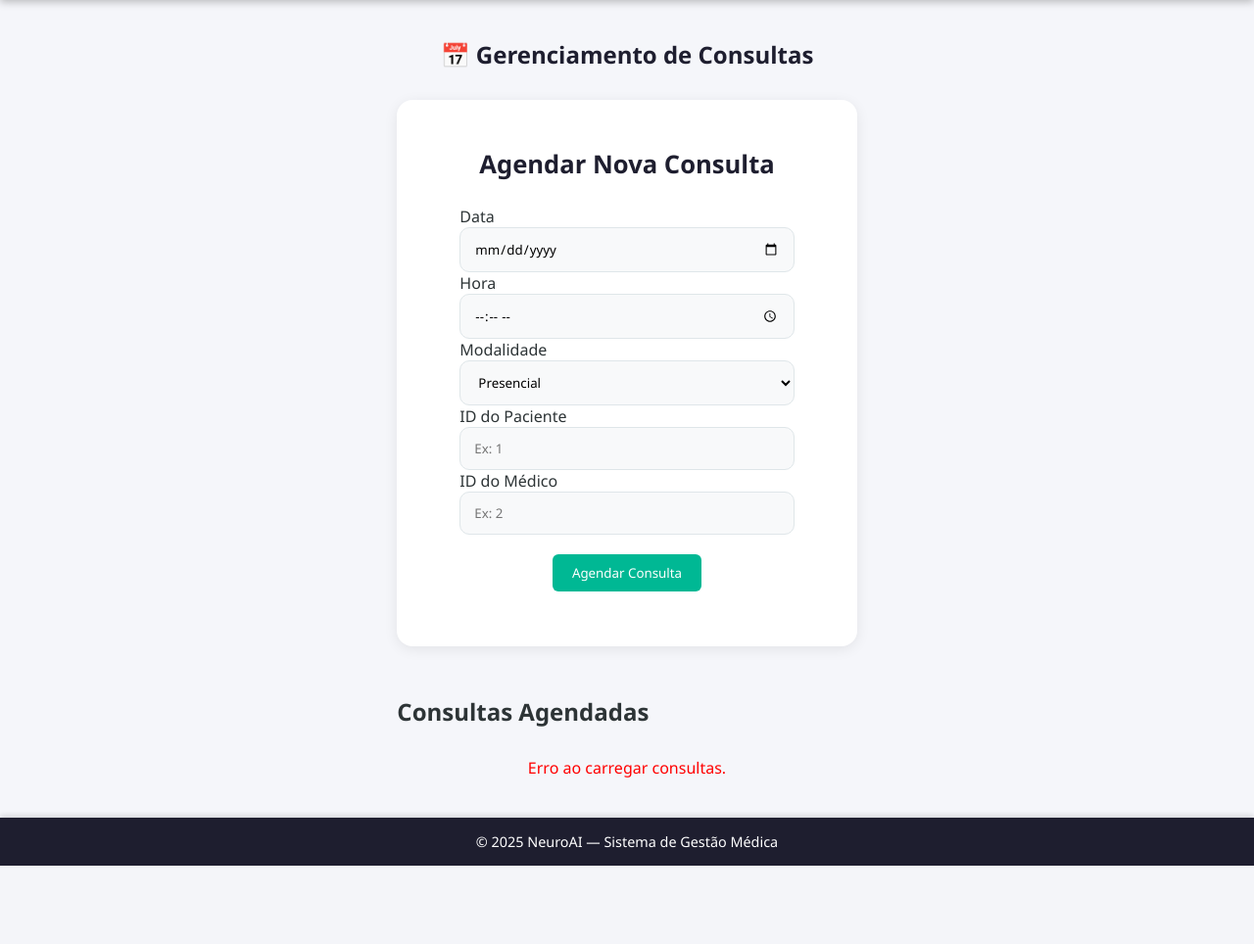
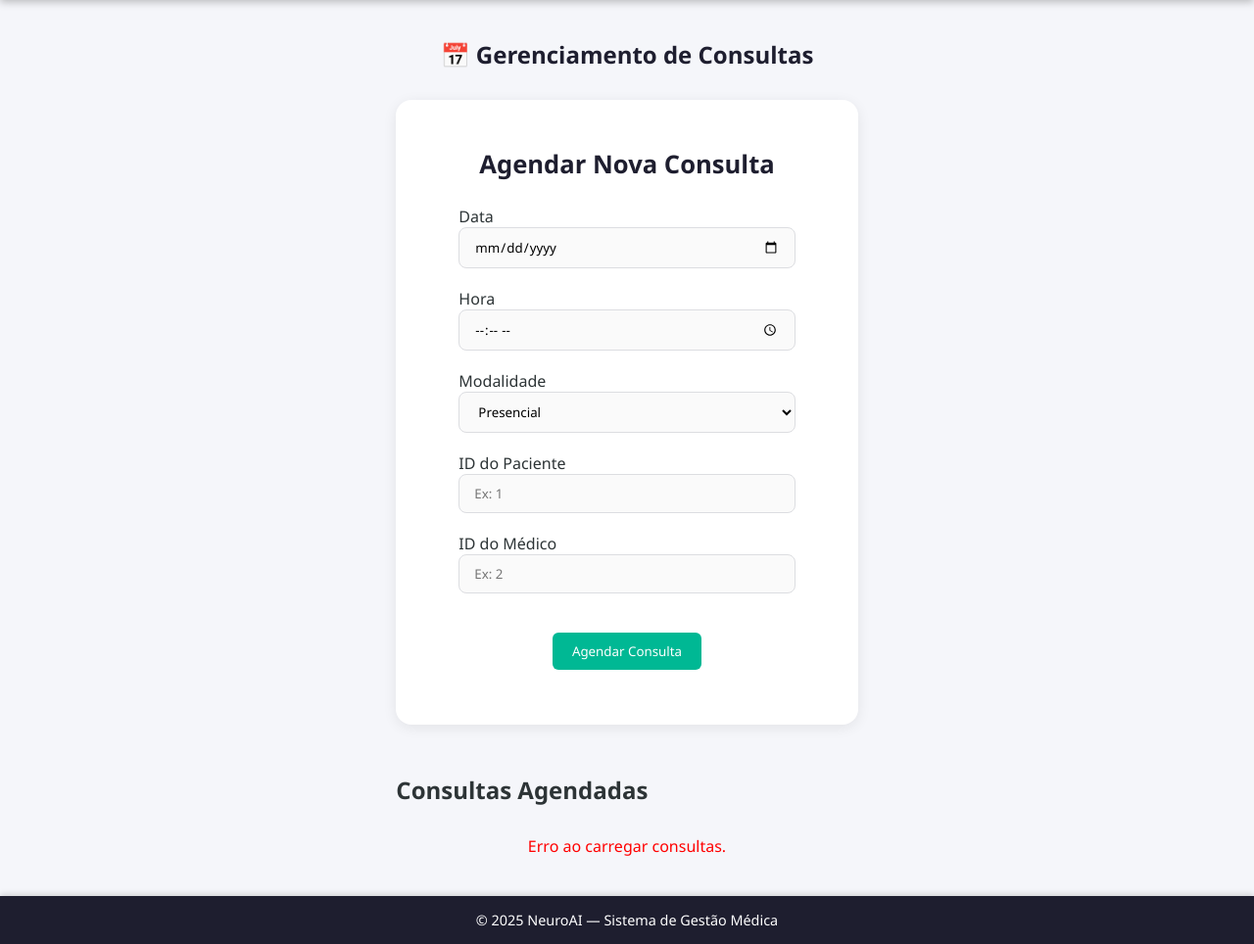
Before and after one commit to matheusmoyaoliveira/python-sprint-privado-4, a Flask app: page /consultas in a window 1280 px wide. Shown: the part 61-1025 px from the top of the page at 98% size. Before the commit the page ends 945 px from the top, so only its background shows below. Run offline with Flask 3, Linux system fonts and the light colour scheme.

Commit message:
tentando aplicar css

```diff
--- a/static/css/consulta.css
+++ b/static/css/consulta.css
@@ -287,3 +287,22 @@
 .btn-edit:hover {
   background: #d68910;
 }
+
+/* Suporte para formulários com a classe .form-modern */
+.form-modern input,
+.form-modern select {
+  border: 1px solid #dcdde1;
+  background-color: #fafafa;
+  transition: 0.2s;
+  padding: 10px 15px;
+  border-radius: 8px;
+  width: 100%;
+}
+
+.form-modern input:focus,
+.form-modern select:focus {
+  border-color: var(--cor-secundaria);
+  background-color: #fff;
+  outline: none;
+  box-shadow: 0 0 0 2px rgba(26, 188, 156, 0.15);
+}
--- a/templates/consultas.html
+++ b/templates/consultas.html
@@ -12,7 +12,7 @@
 
   <section class="form-section">
     <h2>Agendar Nova Consulta</h2>
-    <form id="formConsulta" class="form-paciente">
+    <form id="formConsulta" class="form-modern">
 
       <div class="form-group">
         <label for="data">Data</label>
```
